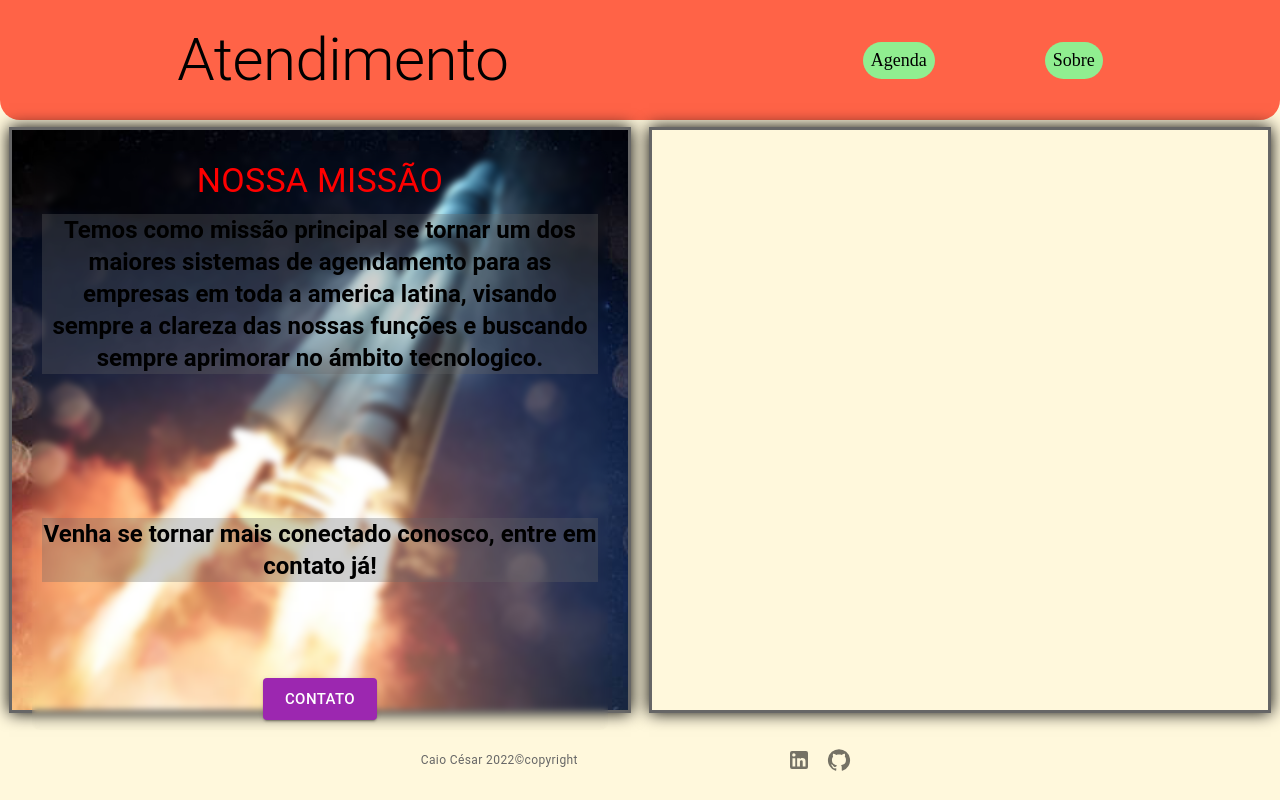
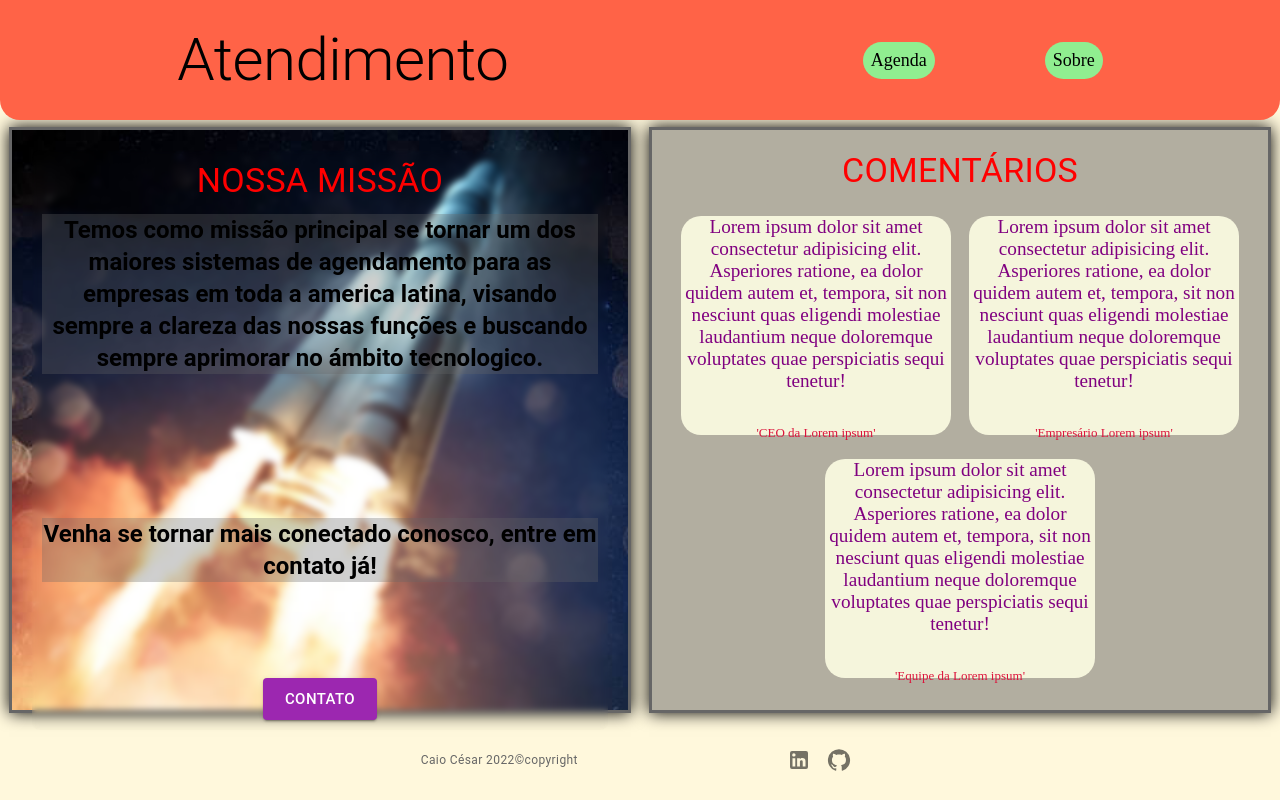
Before and after one commit to CaioCesarP/Agenda-atendimento, a React (Create React App) app: page /Sobre in a window 1280 px wide. Built offline with nearby package versions, Linux system fonts and the light colour scheme.

Commit message:
feat/sobre

```diff
--- a/src/sobre/Sobre.js
+++ b/src/sobre/Sobre.js
@@ -18,10 +18,49 @@ const Sobre = () => {
           <Typography variant="h5" className="convite" gutterBottom>
             Venha se tornar mais conectado conosco, entre em contato já!
           </Typography>
-          <Button color="secondary" variant="contained" size="large">CONTATO</Button>
+          <Button color="secondary" variant="contained" size="large">
+            CONTATO
+          </Button>
         </div>
       </div>
       <div className="right">
+        <Typography variant="h4" color="red" gutterBottom>
+          COMENTÁRIOS
+        </Typography>
+        <div className="double">
+          <div className="card">
+            <p className="comentario">
+              {" "}
+              Lorem ipsum dolor sit amet consectetur adipisicing elit.
+              Asperiores ratione, ea dolor quidem autem et, tempora, sit non
+              nesciunt quas eligendi molestiae laudantium neque doloremque
+              voluptates quae perspiciatis sequi tenetur!{" "}
+            </p>
+            <p className="autor">CEO da Lorem ipsum</p>
+          </div>
+          <div className="card">
+            <p className="comentario">
+              {" "}
+              Lorem ipsum dolor sit amet consectetur adipisicing elit.
+              Asperiores ratione, ea dolor quidem autem et, tempora, sit non
+              nesciunt quas eligendi molestiae laudantium neque doloremque
+              voluptates quae perspiciatis sequi tenetur!{" "}
+            </p>
+            <p className="autor">Empresário Lorem ipsum</p>
+          </div>
+        </div>
+        <div className="single">
+          <div className="card">
+            <p className="comentario">
+              {" "}
+              Lorem ipsum dolor sit amet consectetur adipisicing elit.
+              Asperiores ratione, ea dolor quidem autem et, tempora, sit non
+              nesciunt quas eligendi molestiae laudantium neque doloremque
+              voluptates quae perspiciatis sequi tenetur!{" "}
+            </p>
+            <p className="autor">Equipe da Lorem ipsum</p>
+          </div>
+        </div>
       </div>
     </div>
   );
--- a/src/sobre/style.css
+++ b/src/sobre/style.css
@@ -10,7 +10,7 @@
 }
 
 .sobre .left,
-.right {
+.sobre .right {
   width: 45%;
   height: 90%;
 
@@ -64,11 +64,90 @@
   margin-bottom: 6rem;
 }
 
+.sobre .right {
+  background-color: #66666680;
+
+  display: flex;
+  flex-direction: column;
+
+  justify-content: center;
+  align-items: center;
+}
+
+.sobre .double {
+  width: 100%;
+  height: 45%;
+
+  display: flex;
+  flex-direction: row;
+
+  justify-content: space-around;
+  align-items: center;
+}
+
+.sobre .single {
+  width: 100%;
+  height: 45%;
+
+  display: flex;
+
+  justify-content: center;
+  align-items: center;
+}
+
+.sobre .card {
+  width: 47%;
+  height: 90%;
+
+  display: flex;
+  flex-direction: column;
+
+  justify-content: center;
+  align-items: center;
+
+  text-align: center;
+
+  border-radius: 20px;
+
+  background-color: beige;
+
+  cursor: default;
+
+  user-select: none;
+  -webkit-user-select: none;
+  -moz-user-select: none;
+
+  transition: all 0.4s;
+}
+
+.sobre .card:hover {
+  position: relative;
+
+  transform: scale(1.1);
+}
+
+.sobre .comentario {
+  font-size: larger;
+  color: purple;
+}
+
+.sobre .autor {
+  font-size: small;
+  color: crimson;
+}
+
+.sobre .autor::after, .sobre .autor::before {
+  content: "'";
+
+}
+
 @media (max-width: 1000px) {
   .sobre {
     flex-direction: column;
 
-    padding: 20px 0;
+    padding-top: 1rem;
+
+    height: fit-content;
   }
 
   .sobre .left {
@@ -76,7 +155,22 @@
     height: 95%;
   }
 
+  .sobre .double {
+    flex-direction: column;
+
+    margin-bottom: 3rem;
+  }
+
   .sobre .right {
+    width: 80%;
+    height: 95%;
+
     display: none;
   }
+
+  .sobre .card {
+    width: 100%;
+
+    margin-bottom: 1rem;
+  }
 }
--- a/src/style.css
+++ b/src/style.css
@@ -1,3 +1,7 @@
+html {
+  background-color: cornsilk;
+}
+
 body {
   margin: 0;
   padding: 0;
@@ -12,8 +16,6 @@ body {
 
   align-items: center;
   justify-content: center;
-
-  background-color: cornsilk;
 }
 
 .navbar {
@@ -29,6 +31,8 @@ body {
   border-radius: 0 0 20px 20px;
 
   background-color: tomato;
+
+  position: relative;
 }
 
 .nav {
```
Also changed, not shown: public/index.html (line endings or trailing spaces), 11 other files (tests, documents, lock files or other folders).
